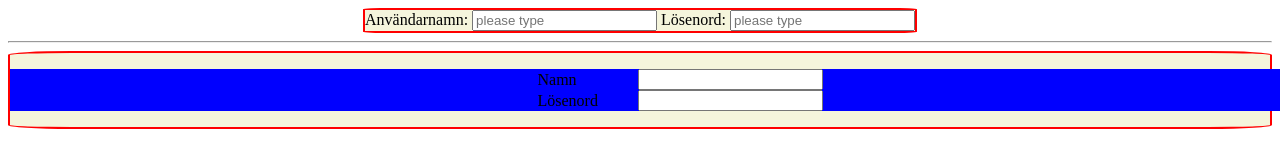
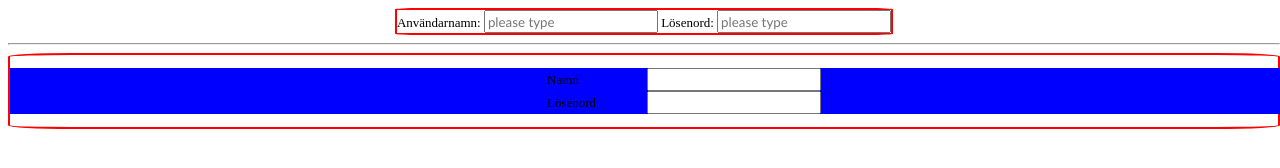
Before and after one commit to mawall7/FrontendKurs-Fej20-1, a plain HTML site: page indexu1.html in a window 1280 px wide. Shown: the top 168 px of the page. Drawn offline with Linux system fonts and the light colour scheme.

Commit message:
index u2 u4 animationu4 template

```diff
--- a/u1.css
+++ b/u1.css
@@ -1,4 +1,8 @@
 
+body{
+    margin-right:
+     0px;
+}
 .inp-group{
 
     display: inline;
@@ -12,11 +16,14 @@
     justify-content: center;
 
 }
+
 form{
-    background-color:beige;
+
     border: solid 2px red;
     border-radius: 5%;
+    font-size: small;
 }
+
 .my-header{
     background-color: blue;
     height: 50px;
@@ -25,7 +32,10 @@ form{
     border: solid 1px black;
 }
 
-
+input{
+    font-family:'Trebuchet MS', 'Lucida Sans Unicode', 'Lucida Grande', 'Lucida Sans', Arial, sans-serif;
+    height: 17px;
+}
 
 .flex-outer{
     display: flex;
--- /dev/null
+++ b/u4.css
@@ -0,0 +1,14 @@
+div{
+    width: 100px;
+    height: 100px;
+    background-color: red;
+    animation-name: example;
+    animation-duration: 4s;
+    animation-iteration-count: infinite;
+}
+
+@keyframes example {
+    from {background-color: red;}
+    to {background-color: yellow;}
+
+  }
```
Also changed, not shown: indexu2.html (renamed from indxu2.html, +3 -1 lines), indexu3.html (added, +1 -0 lines), indexu4.html (added, +16 -0 lines).
